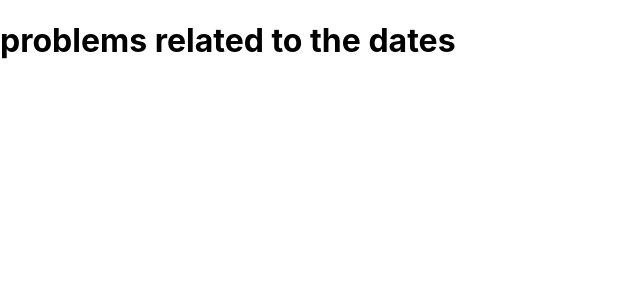
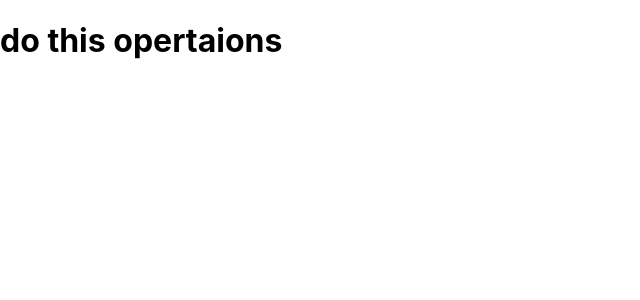
Before and after one commit to aniket2727/React-Interview, a React (Create React App) app in the folder app/: page / in a window 1280 px wide. Shown: the top 300 px of the page, without its empty margins (0-640 px from the left). Built offline with nearby package versions, Linux system fonts and the light colour scheme.

Commit message:
do all changes related to call applay bind

```diff
--- a/app/src/App.js
+++ b/app/src/App.js
@@ -146,10 +146,11 @@ import Mainb from "./breadcumb/Mianb";
 import Stepper from "./Stepper";
 import Displayallchar from "./Problem35";
 import Problemrelatedtodate from "./Problemdate";
+import DoPPP from "./Problem36";
 function App() {
   return (
     <div className="">
-      <Problemrelatedtodate/>
+      <DoPPP/>
     </div>
   );
 }
--- /dev/null
+++ b/app/src/Problem36.js
@@ -0,0 +1,62 @@
+
+
+
+//this code for applay,call,bind
+
+
+
+import React from 'react'
+
+
+const DoPPP=()=>{
+
+
+    // // applay
+    // function greet(){
+    //     console.log(this.name)
+
+    // }
+    // const data={name:"aniket"};
+    // greet.apply(data);
+
+
+    // //call
+    // var car = {
+    //     brand: 'Toyota',
+    //     model: 'Camry',
+    //     getInfo: function(year, color) {
+    //       console.log('Brand:', this.brand);
+    //       console.log('Model:', this.model);
+    //       console.log('Year:', year);
+    //       console.log('Color:', color);
+    //     }
+    //   };
+
+    //   var anotherCar = {
+    //     brand: 'Honda',
+    //     model: 'Accord'
+    //   };
+
+    //   car.getInfo.call(anotherCar, 2022, 'blue');
+
+
+      function print(){
+        console.log("the value is ",this.name)
+      }
+
+      var person={name:"aniket"}
+
+      const a=print.bind(person)
+
+      a()
+
+    return(
+        <div>
+          <h1>do this opertaions</h1>
+        </div>
+    )
+}
+
+
+
+export default DoPPP;
```
